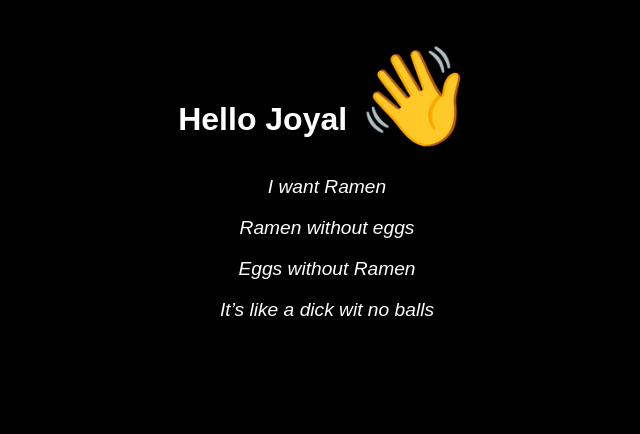
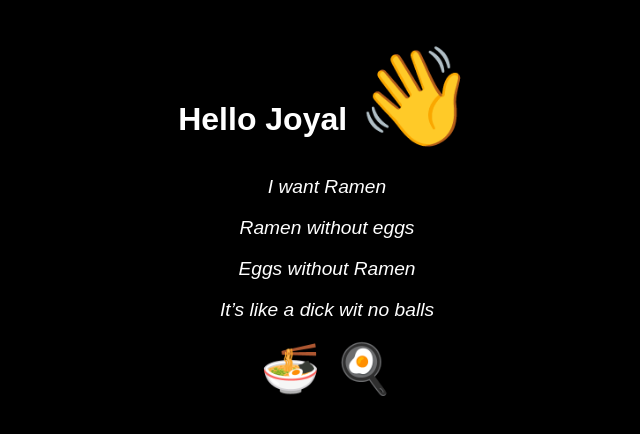
Before and after one commit to PB-05/Ramen, a plain HTML site: page index.html in a window 1280 px wide. Shown: the whole page, without its empty margins (313-953 px from the left). Drawn offline with Linux system fonts and the light colour scheme.

Commit message:
Update index.html

```diff
--- a/index.html
+++ b/index.html
@@ -37,6 +37,10 @@
             font-style: italic;
             margin-top: 20px;
         }
+        .extra-emojis {
+            font-size: 3em;
+            margin-top: 20px;
+        }
     </style>
 </head>
 <body>
@@ -49,6 +53,11 @@
             <p>Eggs without Ramen</p>
             <p>It’s like a dick wit no balls</p>
         </div>
+
+        <!-- Added emojis of noodles and egg -->
+        <div class="extra-emojis">
+            <span>🍜</span> <span>🍳</span>
+        </div>
     </div>
 </body>
 </html>
```
